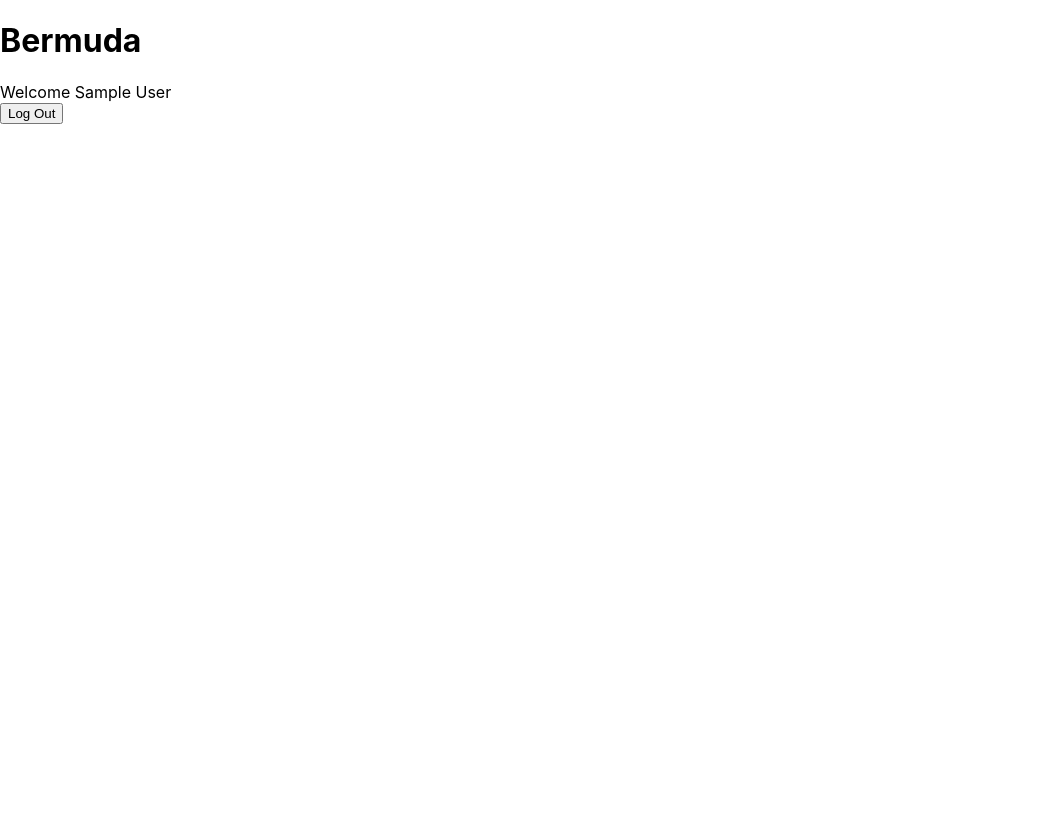
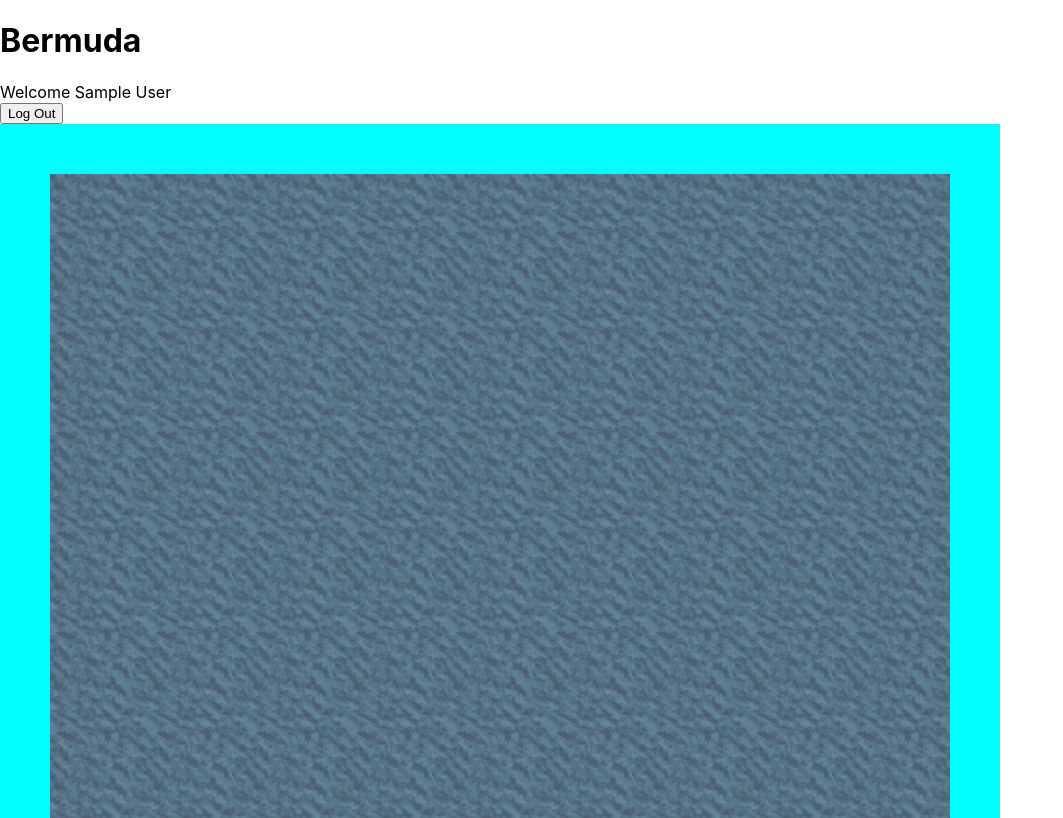
Before and after one commit to beshaya/bermuda, a React (Create React App) app: page / in a window 1280 px wide. Shown: the top 818 px of the page, without its empty margins (0-1063 px from the left). Built offline with nearby package versions, Linux system fonts and the light colour scheme; no server answers; sample sign-in values are in the browser's storage.

Commit message:
Fancy up map styles

```diff
--- a/src/styles/Map.css
+++ b/src/styles/Map.css
@@ -1,8 +1,11 @@
-.Map {
+.map {
   border-spacing: 0;
+  background-color: cyan;
+  width: 1000px;
+  padding: 50px;
 }
 
-.Tile {
+.tile {
   width: 100px;
   height: 100px;
   padding: 0px;
@@ -10,3 +13,7 @@
   background-color: navy;
   background-size: 100px 100px;
 }
+
+.tile:hover {
+  opacity: 50%;
+}
```
